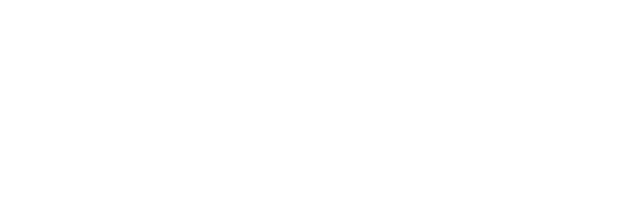
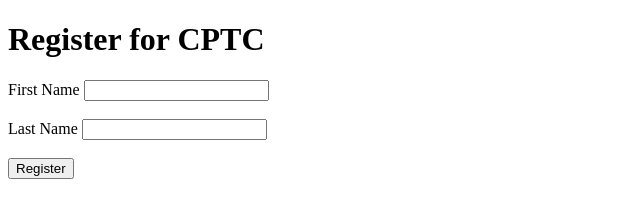
Before and after one commit to Ammon-J/Form-Validation, a plain HTML site: page index.html in a window 1280 px wide. Shown: the whole page, without its empty margins (0-640 px from the left). Drawn offline with Linux system fonts and the light colour scheme.

Commit message:
Created a form on the html page

```diff
--- a/index.html
+++ b/index.html
@@ -7,6 +7,16 @@
     <title>Form Validation</title>
 </head>
 <body>
+    <h1>Register for CPTC</h1>
+    <form>
+        <label for="first-name">First Name</label>
+        <input type="text" id="first-name">
+        <br> <br>
+        <label for="last-name">Last Name</label>
+        <input type="text" id="last-name">
 
+        <br><br>
+        <button type="button" value="register">Register</button>
+    </form>
 </body>
 </html>
```
